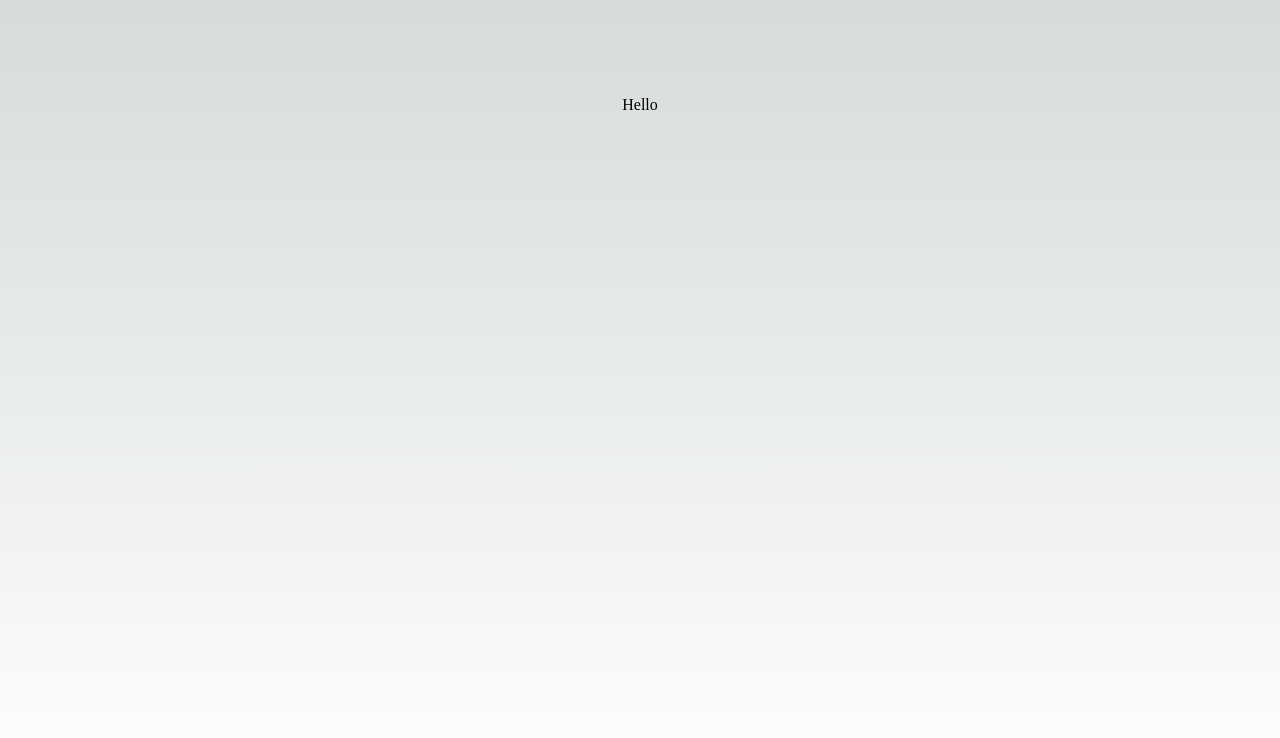
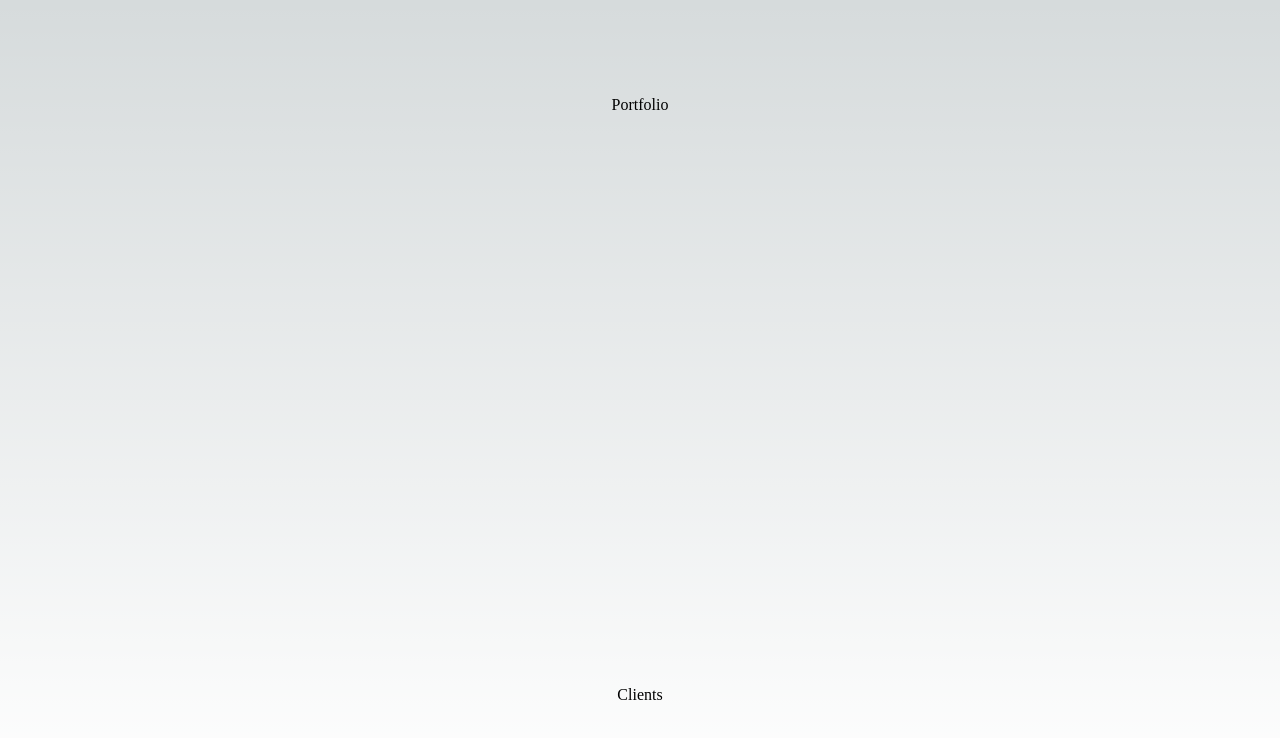
Before and after one commit to nimaprmdi/nextjs-course-practice, a Next.js app: page / in a window 1280 px wide. Shown: the top 738 px of the page. Built offline with nearby package versions, Linux system fonts and the light colour scheme.

Commit message:
Add Link Components

```diff
--- a/pages/index.js
+++ b/pages/index.js
@@ -2,6 +2,7 @@ import Head from "next/head";
 import Image from "next/image";
 import { Inter } from "@next/font/google";
 import styles from "../styles/Home.module.css";
+import Link from "next/link";
 
 const inter = Inter({ subsets: ["latin"] });
 
@@ -14,7 +15,13 @@ export default function Home() {
                 <meta name="viewport" content="width=device-width, initial-scale=1" />
                 <link rel="icon" href="/favicon.ico" />
             </Head>
-            <main className={styles.main}>Hello</main>
+            <main className={styles.main}>
+                <Link replace href="/portfolio">
+                    Portfolio
+                </Link>
+
+                <Link href="/clients">Clients</Link>
+            </main>
         </>
     );
 }
```
